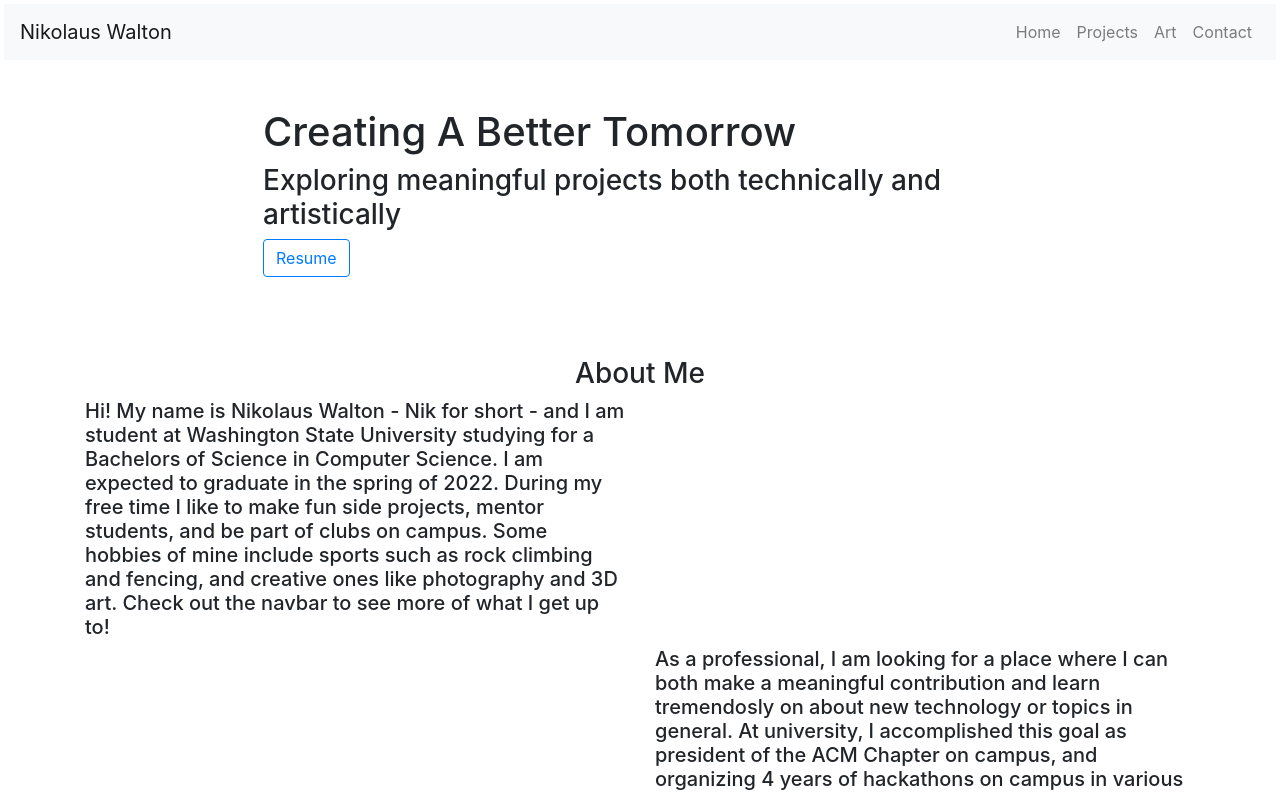
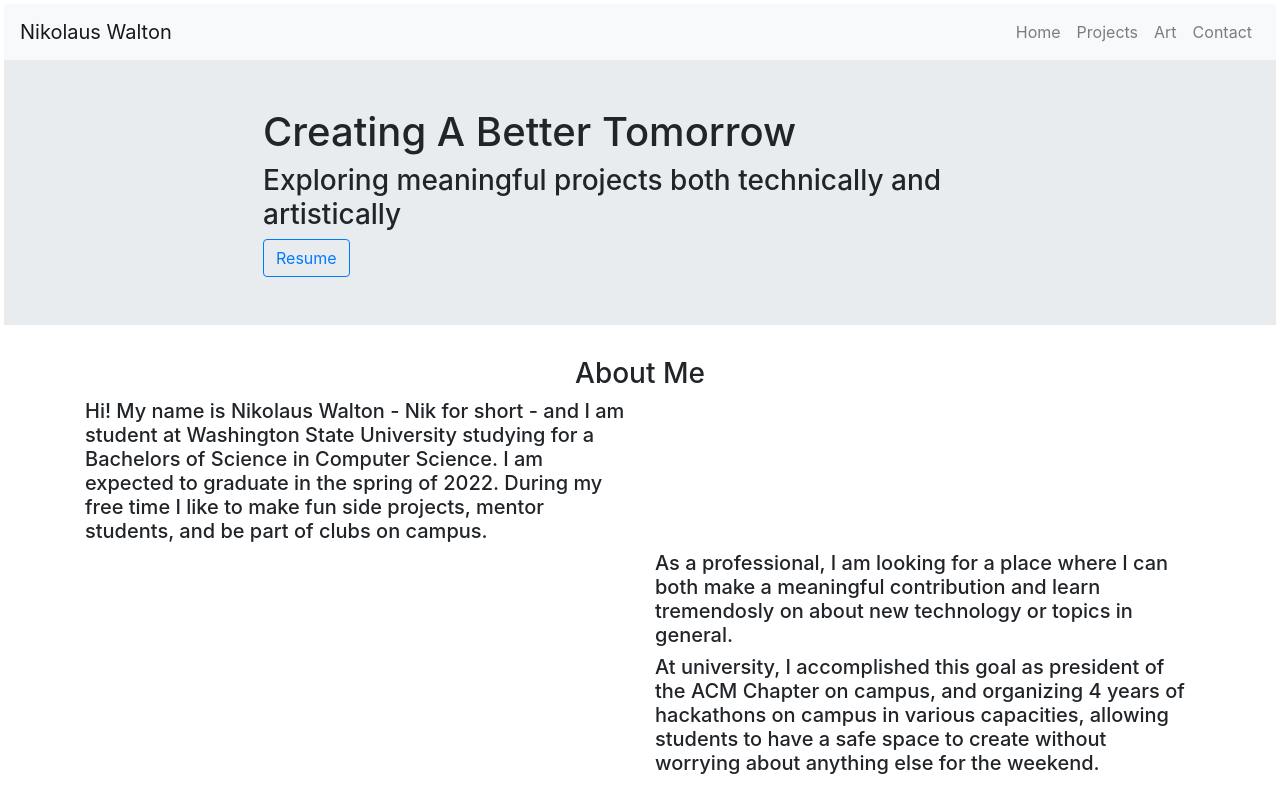
Before and after one commit to nikwalton/nikwalton.github.io, a React (Create React App) app in the folder portfolio/: page / in a window 1280 px wide. Shown: the top 793 px of the page. Built offline with nearby package versions, Linux system fonts and the light colour scheme.

Commit message:
Fix some formatting, prep other pages

```diff
--- a/portfolio/src/Components/About.tsx
+++ b/portfolio/src/Components/About.tsx
@@ -5,7 +5,7 @@ import Row from 'react-bootstrap/Row'
 import Col from 'react-bootstrap/Col'
 
 function About() {
-    return(
+    return (
         <Container>
             <Row className='justify-content-center'>
                 <Col md={8}>
@@ -20,10 +20,7 @@ function About() {
                         Bachelors of Science in Computer Science. I am expected
                         to graduate in the spring of 2022. During my free time I
                         like to make fun side projects, mentor students, and be part
-                       of clubs on campus. Some hobbies of mine include sports such
-                       as rock climbing and fencing, and creative ones like
-                       photography and 3D art. Check out the navbar to see more
-                       of what I get up to!
+                        of clubs on campus.
                     </h5>
                 </Col>
                 <Col sm>
@@ -39,7 +36,10 @@ function About() {
                     <h5>
                         As a professional, I am looking for a place where I can both
                         make a meaningful contribution and learn tremendosly on about
-                   new technology or topics in general. At university, I accomplished
+                        new technology or topics in general.
+                    </h5>
+                    <h5>
+                        At university, I accomplished
                         this goal as president of the ACM Chapter on campus, and organizing
                         4 years of hackathons on campus in various capacities, allowing
                         students to have a safe space to create without worrying about
@@ -48,8 +48,8 @@ function About() {
 
                 </Col>
             </Row>
-           <br/>
-           <br/>
+            <br />
+            <br />
         </Container>
     );
 }
--- a/portfolio/src/Components/Hero.tsx
+++ b/portfolio/src/Components/Hero.tsx
@@ -8,7 +8,7 @@ import Button from 'react-bootstrap/Button'
 
 function Hero() {
     return (
-        <Jumbotron className='bg-transparent jumbotron-fluid p-5'>
+        <Jumbotron className='jumbotron-fluid p-5'>
             <Container fluid={true}>
                 <Row className='justify-content-center'>
                     <Col md={8}>
--- a/portfolio/src/Pages/ArtPage.tsx
+++ b/portfolio/src/Pages/ArtPage.tsx
@@ -1,8 +1,14 @@
 import React from 'react'
+import Container from 'react-bootstrap/Container'
+import Row from 'react-bootstrap/Row'
 
 function ArtPage() {
     return (
-        <h1>Art Page</h1>
+        <Container>
+            <Row className='justify-content-center p-5'>
+                <h3>Art</h3>
+            </Row>
+        </Container>
     );
 }
 
--- a/portfolio/src/Pages/ContactPage.tsx
+++ b/portfolio/src/Pages/ContactPage.tsx
@@ -1,9 +1,20 @@
 import React from 'react'
+import Container from 'react-bootstrap/container'
+import Row from 'react-bootstrap/Row'
+import Col from 'react-bootstrap/Col'
 
 
 function ContactPage() {
     return (
-        <h1>Contact Page</h1>
+        <Container>
+            <Row className='justify-content-center p-5'>
+                <h3>Want to Chat?</h3>
+            </Row>
+            <Row>
+
+            </Row>
+
+        </Container>
 
     );
 }
--- a/portfolio/src/Pages/ProjectsPage.tsx
+++ b/portfolio/src/Pages/ProjectsPage.tsx
@@ -1,8 +1,15 @@
 import React from 'react'
+import Container from 'react-bootstrap/Container'
+import Row from 'react-bootstrap/Row'
+import Col from 'react-bootstrap/Col'
 
 function ProjectsPage() {
     return (
-        <h1>Projects Page</h1>
+        <Container>
+            <Row className='justify-content-center p-5'>
+                <h3>Personal Projects</h3>
+            </Row>
+        </Container>
     );
 }
 
```
Lines whose indentation alone changed are shown as unchanged.
